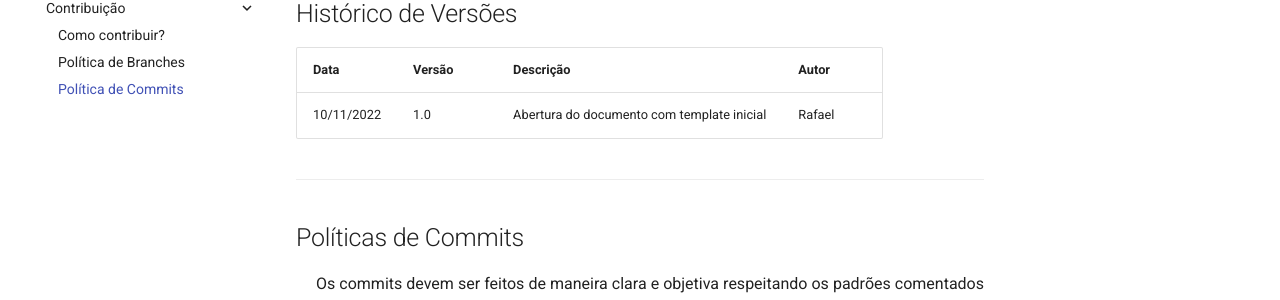
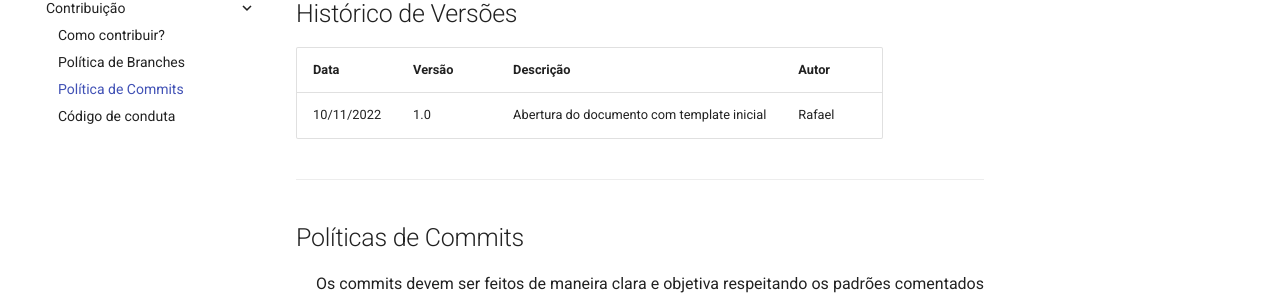
Before and after one commit to fga-eps-mds/2022-2-MeasureSoftGram-Doc, an MkDocs documentation site: the page built from docs/policies/commits.md, in a window 1280 px wide. Shown: the part 184-484 px from the top of the page. Built offline with MkDocs 1.6.1 and Material for MkDocs 9.7.7, drawn with Linux system fonts in a browser that asks for light colours; comment, search, counter and statistics services are not loaded.

Commit message:
#3 Adicionando código de conduta na navbar de contribuições

```diff
--- a/mkdocs.yml
+++ b/mkdocs.yml
@@ -13,6 +13,7 @@ nav:
     - Como contribuir?: policies/contributing.md
     - Política de Branches: policies/branches.md
     - Política de Commits: policies/commits.md
+    - Código de conduta: policies/CODE_OF_CONDUCT.md
   # - Visão de Produto:
   #   -
   # - Plano e Monitoramento:
```
